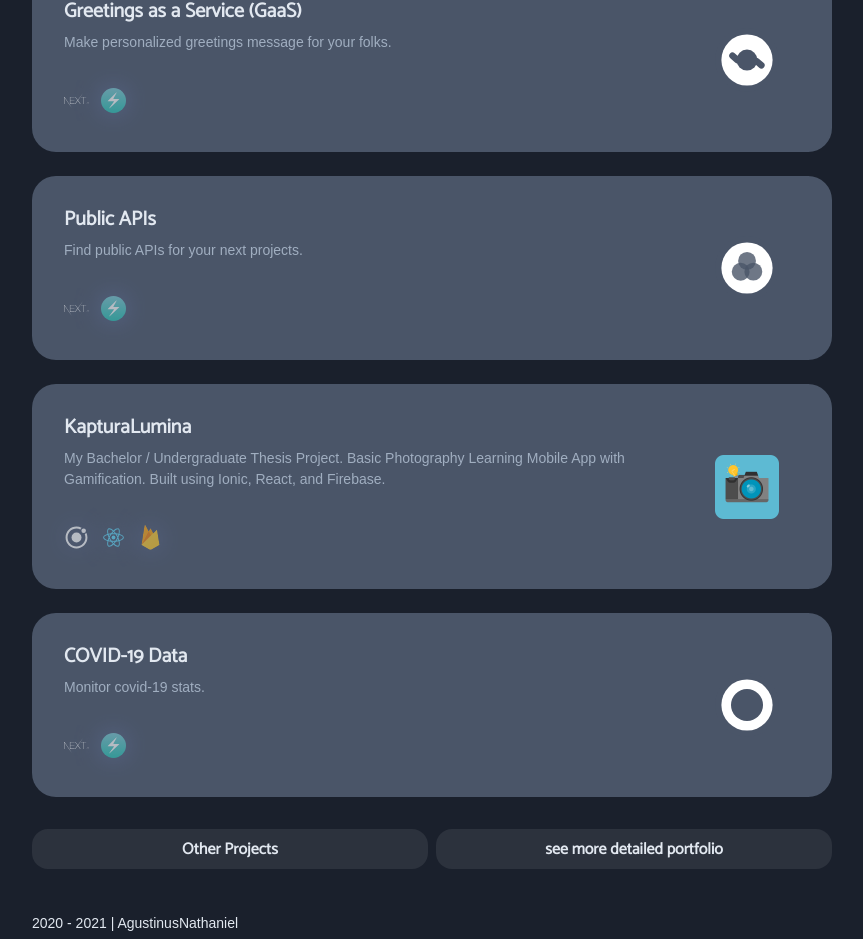
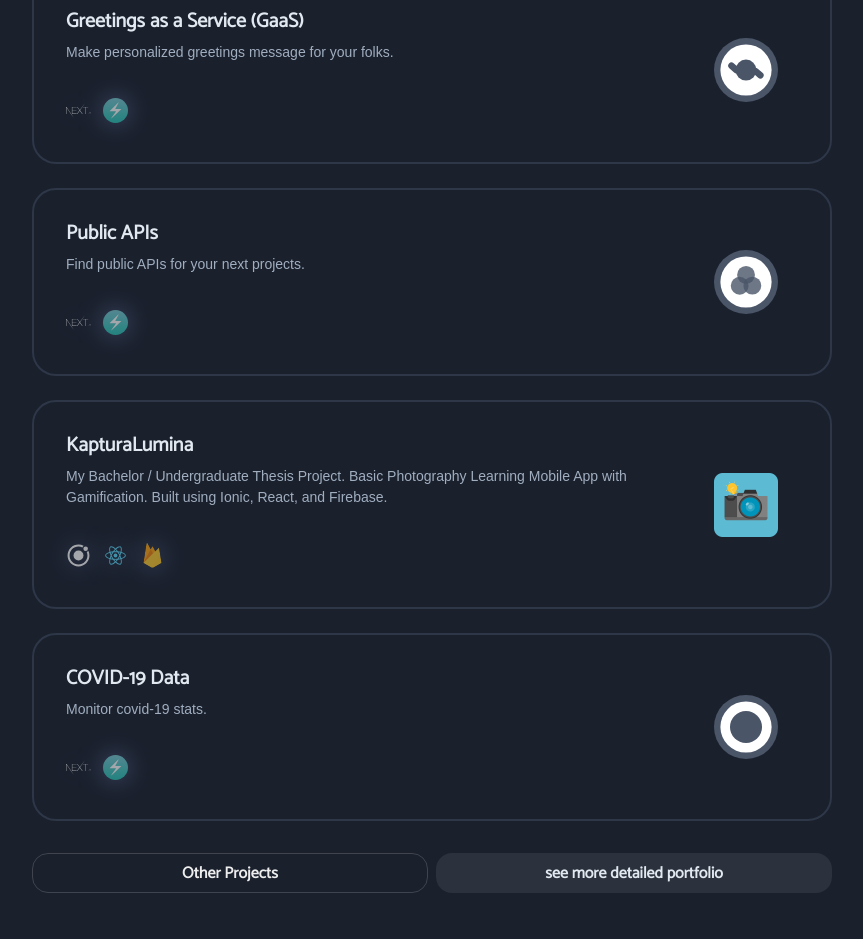
Before and after one commit to sozonome/sznm.dev, a Next.js app: page /projects in a window 1280 px wide. Shown: the part 641-1580 px from the top of the page, without its empty margins (208-1071 px from the left). Built offline with nearby package versions, Linux system fonts and the light colour scheme; no server answers; a web font is replaced by a local one.

Commit message:
style(projects): :lipstick: revamp project card appearance

```diff
--- a/src/components/projects/ProjectDetailWrapper.tsx
+++ b/src/components/projects/ProjectDetailWrapper.tsx
@@ -19,7 +19,7 @@ const ProjectDetailWrapper = ({
   projectData: { title, icon, description, stacks },
 }: ProjectDetailWrapperProps) => {
   const { colorMode } = useColorMode();
-  const backgroundColor = useColorModeValue("gray.200", "gray.600");
+  const backgroundColor = useColorModeValue("gray.200", "gray.700");
   const descriptionTextColor = useColorModeValue("gray.500", "gray.400");
 
   return (
@@ -28,7 +28,8 @@ const ProjectDetailWrapper = ({
       height="100%"
       padding={8}
       borderRadius={24}
-      backgroundColor={backgroundColor}
+      borderWidth={2}
+      borderColor={backgroundColor}
     >
       <Flex alignItems="center" width="100%" height="100%" gridGap={8}>
         <Flex gridGap={6} wrap="wrap" flexBasis="85%" height="full">
--- a/src/pages/index.tsx
+++ b/src/pages/index.tsx
@@ -64,7 +64,7 @@ const HeroSection = () => {
 const ProjectsSection = ({ data }: { data: Array<ProjectType> }) => {
   const router = useRouter();
 
-  const buttonBackgroundColor = useColorModeValue("gray.100", "gray.600");
+  const buttonBackgroundColor = useColorModeValue("gray.100", "gray.700");
 
   useEffect(() => {
     data
@@ -125,7 +125,7 @@ const RecentPostSection = ({
 }: {
   allPostsData: Array<BlogPostType>;
 }) => {
-  const buttonBackgroundColor = useColorModeValue("gray.100", "gray.600");
+  const buttonBackgroundColor = useColorModeValue("gray.100", "gray.700");
 
   return (
     <Box as="section">
--- a/src/pages/projects/index.tsx
+++ b/src/pages/projects/index.tsx
@@ -71,7 +71,9 @@ const Projects = ({ allProjectsData }: ProjectsProps) => {
 
       <Grid gap={2} templateColumns={["1fr", "1fr", "repeat(2, 1fr)"]}>
         <Link href="/projects/other" passHref>
-          <Button isFullWidth>Other Projects</Button>
+          <Button variant="outline" isFullWidth>
+            Other Projects
+          </Button>
         </Link>
 
         <Tooltip
```
Also changed, not shown: src/components/projects/Card.tsx (+4 -3 lines), next-env.d.ts.
